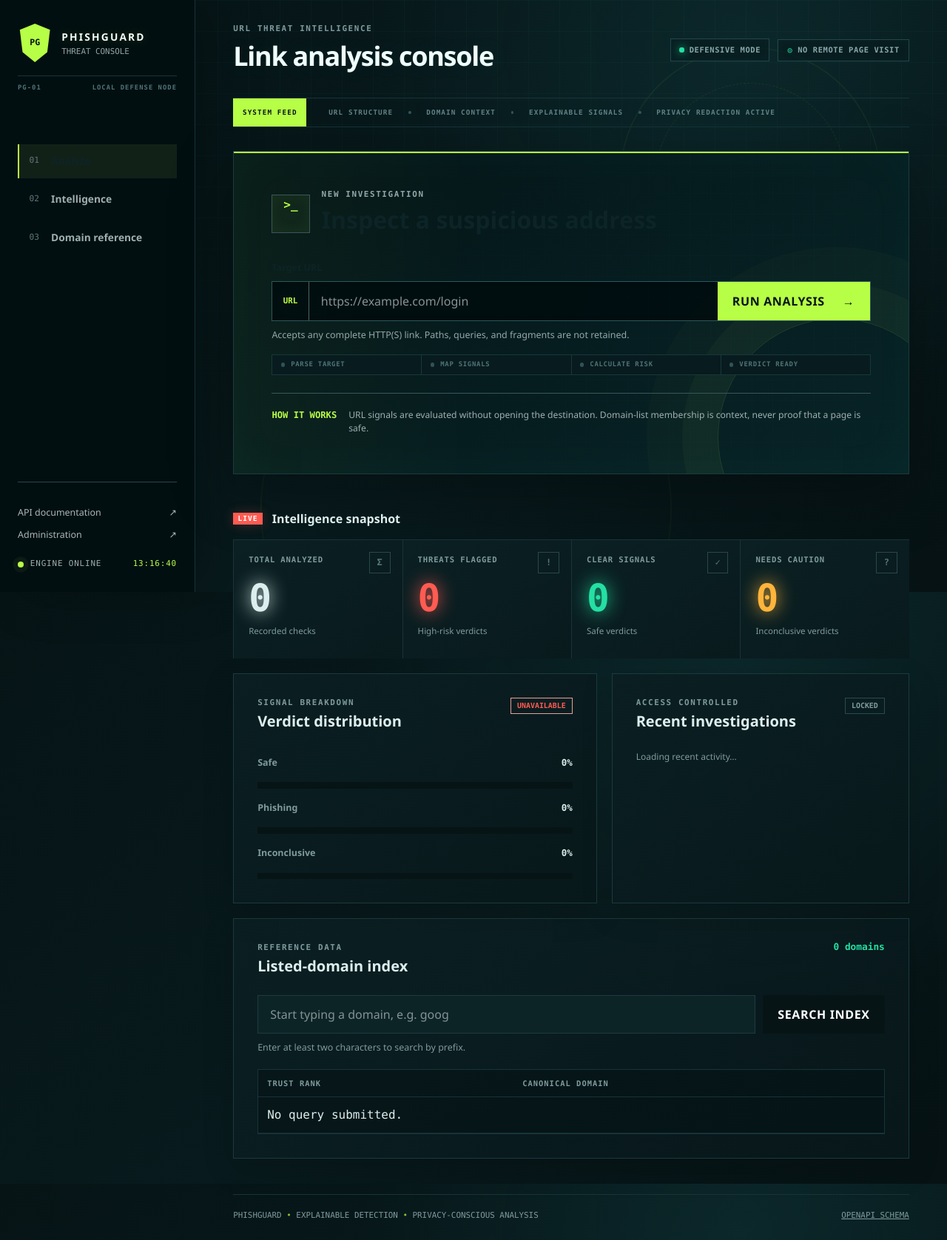
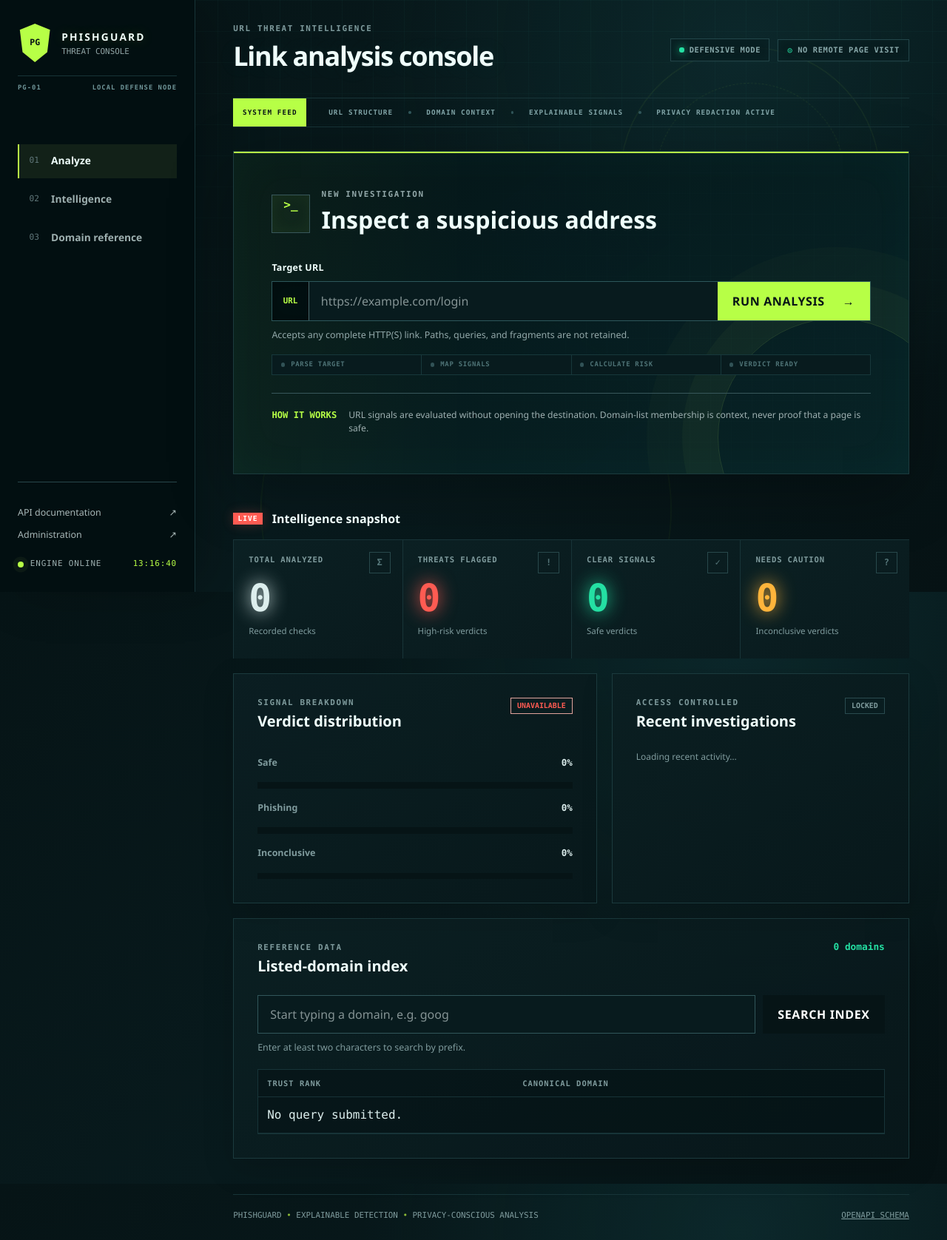
Before and after one commit to FahadHusxain/PhishGuard-Backend, a Django app: page / in a window 1280 px wide. Shown: the whole page at 74% size. Run offline with Django 5.2, Linux system fonts and the light colour scheme; data that the repository does not hold is empty; parts of the project's set-up code (start-up, migrations or seed data) failed here and were passed over.

Commit message:
fix(ui): restore high-contrast cyber theme text

```diff
--- a/browser-extension/popup.css
+++ b/browser-extension/popup.css
@@ -80,9 +80,10 @@ body { background: #041416; }
 .system-strip span { display: flex; align-items: center; gap: .35rem; color: #88afa9; }
 .system-strip i { width: .3rem; height: .3rem; border-radius: 50%; background: var(--safe); box-shadow: 0 0 .55rem var(--safe); animation: node-pulse 1.8s ease-out infinite; }
 .system-strip em { color: var(--accent); font-style: normal; }
-.scanner { position: relative; z-index: 1; }
+.scanner { position: relative; z-index: 1; color: #dff4f1; }
 .eyebrow { color: #75989a; }
 h1 { color: #f0fffb; text-shadow: 0 0 1.2rem rgb(94 234 212 / 12%); }
+label, h2 { color: #effffc; }
 textarea { border-color: #31565a; background: rgb(3 18 20 / 88%); color: #e7faf6; box-shadow: inset 0 0 1.2rem rgb(0 0 0 / 28%); transition: border-color .2s, box-shadow .2s; }
 textarea:focus { border-color: #5fcfc1; box-shadow: 0 0 0 1px #5fcfc1, 0 0 1rem rgb(74 222 205 / 13%); }
 .primary-button { display: flex; align-items: center; justify-content: space-between; padding: 0 1rem; border-color: var(--accent); background: var(--accent); color: #061719; letter-spacing: .04em; text-transform: uppercase; }
@@ -100,7 +101,8 @@ textarea:focus { border-color: #5fcfc1; box-shadow: 0 0 0 1px #5fcfc1, 0 0 1rem
 .verdict-mark { border: 1px solid #4c4939; background: rgb(255 180 59 / 8%); box-shadow: 0 0 1rem rgb(255 180 59 / 8%); }
 .result[data-verdict="SAFE"] .verdict-mark { border-color: rgb(40 227 166 / 35%); background: rgb(40 227 166 / 8%); box-shadow: 0 0 1rem rgb(40 227 166 / 12%); }
 .result[data-verdict="PHISHING"] .verdict-mark { border-color: rgb(255 91 82 / 35%); background: rgb(255 91 82 / 8%); box-shadow: 0 0 1rem rgb(255 91 82 / 13%); animation: danger-pulse 1.2s ease-in-out infinite alternate; }
-.result-message, .domain-context, .signals { color: #a9c2c1; }
+.result-message, .domain-context, .signals { color: #bdd2d0; }
+.result h2, .confidence { color: #effffc; }
 .domain-context { border-color: var(--unknown); background: rgb(255 180 59 / 5%); }
 .result-details { border-color: #254347; }
 .connection-status, footer { position: relative; z-index: 1; }
--- a/static/phishguard/dashboard.css
+++ b/static/phishguard/dashboard.css
@@ -116,7 +116,7 @@ body[data-page="analytics"] .workspace { margin: 0 auto; } body[data-page="analy
 :root {
     color-scheme: dark;
     --ink: #dceeed; --navy: #061416; --navy-soft: #0b2529;
-    --paper: #071719; --paper-deep: #0b2023; --white: #0d2427;
+    --paper: #071719; --paper-deep: #0b2023; --white: #effffc;
     --line: #1d3a3e; --muted: #7f9b9d; --acid: #b7ff46;
     --safe: #24e0a3; --danger: #ff5b52; --warning: #ffb43b; --focus: #7dd3fc;
 }
@@ -141,7 +141,7 @@ body::before {
 .side-rail { border-right: 1px solid #173438; background: rgb(3 15 17 / 94%); box-shadow: 1.5rem 0 4rem rgb(0 0 0 / 22%); backdrop-filter: blur(14px); }
 .brand-shield { filter: drop-shadow(0 0 .85rem rgb(183 255 70 / 35%)); }
 .brand-copy strong { color: #f2fff9; text-shadow: 0 0 1rem rgb(183 255 70 / 22%); }
-.rail-classification { display: flex; justify-content: space-between; margin-top: 1.1rem; padding-top: .7rem; border-top: 1px solid #173438; color: #507478; font: 600 .55rem/1 Consolas, monospace; letter-spacing: .12em; }
+.rail-classification { display: flex; justify-content: space-between; margin-top: 1.1rem; padding-top: .7rem; border-top: 1px solid #173438; color: #709699; font: 600 .55rem/1 Consolas, monospace; letter-spacing: .12em; }
 .side-rail nav a { position: relative; overflow: hidden; }
 .side-rail nav a::after { position: absolute; inset: 0; background: linear-gradient(90deg, transparent, rgb(183 255 70 / 7%), transparent); content: ""; transform: translateX(-110%); transition: transform .45s ease; }
 .side-rail nav a:hover::after { transform: translateX(110%); }
@@ -155,11 +155,13 @@ body::before {
 .threat-level, .privacy-badge { border: 1px solid #23464a; background: rgb(8 28 31 / 76%); color: #88a8aa; box-shadow: inset 0 0 1rem rgb(83 220 211 / 3%); font: 700 .65rem/1 Consolas, monospace; letter-spacing: .06em; text-transform: uppercase; }
 .threat-level { display: inline-flex; align-items: center; gap: .45rem; padding: .58rem .7rem; }
 .threat-level i { width: .38rem; height: .38rem; border-radius: 50%; background: var(--safe); box-shadow: 0 0 .7rem var(--safe); }
-.intel-ticker { display: grid; grid-template-columns: auto 1fr; overflow: hidden; border-bottom: 1px solid #173438; color: #638487; font: 600 .58rem/2.4rem Consolas, monospace; letter-spacing: .12em; white-space: nowrap; }
+.intel-ticker { display: grid; grid-template-columns: auto 1fr; overflow: hidden; border-bottom: 1px solid #173438; color: #83a7aa; font: 600 .58rem/2.4rem Consolas, monospace; letter-spacing: .12em; white-space: nowrap; }
 .ticker-label { z-index: 1; padding: 0 .8rem; background: var(--acid); color: #071416; font-weight: 900; }
 .intel-ticker div { display: flex; align-items: center; gap: 1.3rem; padding-left: 1.3rem; animation: ticker-glide 18s ease-in-out infinite alternate; }
 .intel-ticker i { width: .22rem; height: .22rem; border-radius: 50%; background: #31565a; }
 .scan-console { isolation: isolate; border: 1px solid #1c3b3e; background: linear-gradient(145deg, rgb(4 21 23 / 98%), rgb(8 37 40 / 96%)); box-shadow: 0 1.5rem 5rem rgb(0 0 0 / 30%), inset 0 0 4rem rgb(35 213 189 / 3%); }
+.scan-console h2, .scan-console form > label { color: #effffc; }
+.scan-console form > label { letter-spacing: .02em; }
 .scan-console::before { position: absolute; inset: 0; z-index: -1; border-top: 2px solid var(--acid); background: linear-gradient(90deg, rgb(183 255 70 / 4%), transparent 35%); content: ""; }
 .scan-grid { position: absolute; inset: 0; z-index: -1; opacity: .16; background-image: linear-gradient(rgb(95 208 195 / 12%) 1px, transparent 1px), linear-gradient(90deg, rgb(95 208 195 / 12%) 1px, transparent 1px); background-size: 28px 28px; mask-image: radial-gradient(circle at 72% 50%, black, transparent 68%); }
 .scan-beam { position: absolute; top: 0; bottom: 0; left: -2px; z-index: 0; width: 2px; opacity: 0; background: var(--acid); box-shadow: 0 0 1rem var(--acid), 0 0 3rem rgb(183 255 70 / 55%); }
@@ -167,6 +169,8 @@ body::before {
 .command-prompt { position: relative; background: rgb(183 255 70 / 4%); box-shadow: inset 0 0 1.3rem rgb(183 255 70 / 5%); }
 .command-prompt::after { display: inline-block; width: .45rem; height: 1rem; margin-left: .1rem; background: var(--acid); content: ""; animation: cursor-blink 1s steps(1) infinite; vertical-align: middle; }
 .scan-input-row { border-color: #2d575b; background: rgb(1 13 15 / 82%); box-shadow: inset 0 0 1.5rem rgb(0 0 0 / 22%); transition: border-color .25s, box-shadow .25s; }
+.scan-input-row input, .trust-module input { background: #081b1e; color: #effffc; }
+.trust-module input { border-color: #31565a; }
 .scan-input-row:focus-within { border-color: #6fcfc3; box-shadow: 0 0 0 1px #6fcfc3, 0 0 1.5rem rgb(77 226 208 / 12%); }
 button { position: relative; overflow: hidden; text-transform: uppercase; letter-spacing: .04em; }
 button::after { position: absolute; inset: 0; background: linear-gradient(100deg, transparent 30%, rgb(255 255 255 / 28%), transparent 70%); content: ""; transform: translateX(-120%); }
@@ -178,7 +182,9 @@ button:hover::after { transform: translateX(120%); transition: transform .55s ea
 .analysis-sequence span.active i { background: var(--acid); box-shadow: 0 0 .65rem var(--acid); animation: stage-pulse .7s ease-in-out infinite alternate; }
 .analysis-sequence span.complete { color: #82c6bd; }
 .analysis-sequence span.complete i { background: var(--safe); }
-.result { overflow: hidden; border: 1px solid #315156; border-left-width: 4px; background: rgb(13 43 47 / 96%); box-shadow: 0 .8rem 2rem rgb(0 0 0 / 20%); animation: verdict-arrive .42s cubic-bezier(.2,.8,.2,1); }
+.result { overflow: hidden; border: 1px solid #315156; border-left-width: 4px; background: rgb(13 43 47 / 96%); color: #d9ecea; box-shadow: 0 .8rem 2rem rgb(0 0 0 / 20%); animation: verdict-arrive .42s cubic-bezier(.2,.8,.2,1); }
+.result strong { color: #f3fffc; font-size: 1.02rem; }
+.result > span { color: #c6dcda; }
 .result::after { position: absolute; top: 0; left: 0; width: 100%; height: 1px; background: linear-gradient(90deg, transparent, currentColor, transparent); content: ""; animation: result-line 2.5s linear infinite; }
 .intelligence-grid { position: relative; }
 .section-label span { box-shadow: 0 0 1rem rgb(255 91 82 / 24%); animation: live-pulse 2.2s ease-in-out infinite; }
@@ -187,7 +193,8 @@ button:hover::after { transform: translateX(120%); transition: transform .55s ea
 .metric-card:hover { z-index: 1; background: #0d272a; transform: translateY(-3px); }
 .metric-card > i { position: absolute; top: 1rem; right: 1rem; display: grid; width: 1.8rem; height: 1.8rem; place-items: center; border: 1px solid #28484b; color: #56777a; font: 700 .75rem/1 Consolas, monospace; }
 .metric-card strong { text-shadow: 0 0 1.5rem currentColor; }
-.module { border-color: #1b3a3d; background: linear-gradient(145deg, rgb(11 31 34 / 96%), rgb(8 24 27 / 96%)); box-shadow: 0 .8rem 2.5rem rgb(0 0 0 / 15%); }
+.module { border-color: #1b3a3d; background: linear-gradient(145deg, rgb(11 31 34 / 96%), rgb(8 24 27 / 96%)); color: #dceeed; box-shadow: 0 .8rem 2.5rem rgb(0 0 0 / 15%); }
+.module-heading h2, .section-label h2 { color: #effffc; }
 .status-chip, .lock-mark { border-color: #2a4b4f; background: #091d20; }
 .status-chip.online { border-color: rgb(36 224 163 / 40%); background: rgb(36 224 163 / 7%); box-shadow: 0 0 1rem rgb(36 224 163 / 8%); }
 progress { height: .55rem; background: #061416; }
```
